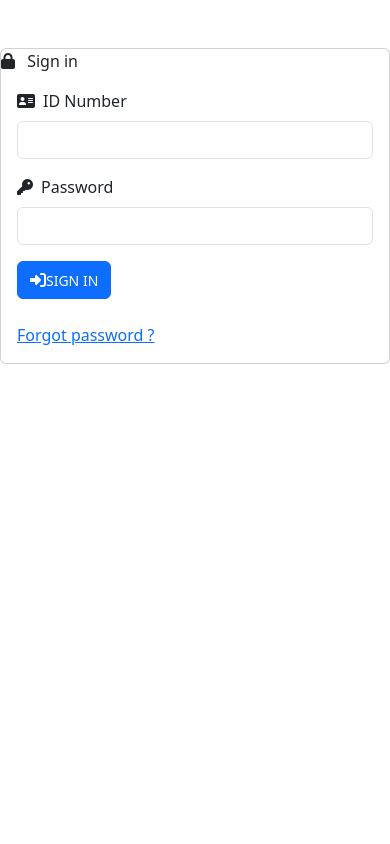
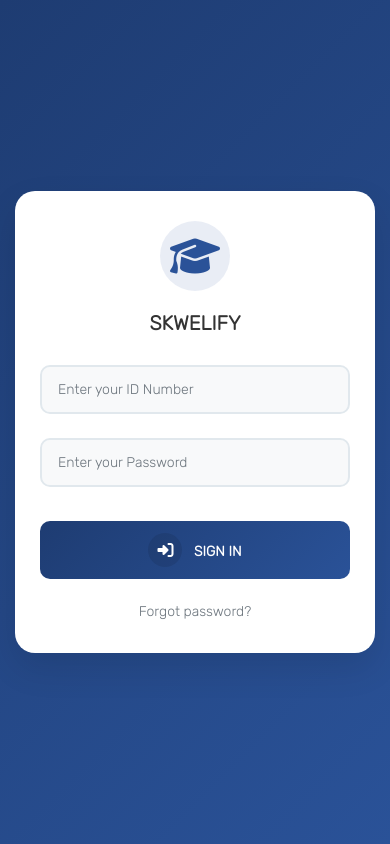
Before and after one commit to Christianjay27/Capstone-LMS, a Django app: page /en/accounts/login/?next=/en/ in a window 390 px wide. Run offline with Django 3.2, Linux system fonts and the light colour scheme; parts of the project's set-up code (start-up, migrations or seed data) failed here and were passed over; some libraries are stand-ins or nearby versions.

Commit message:
Login UI
Update the Login UI

```diff
--- a/static/js/main.js
+++ b/static/js/main.js
@@ -5,7 +5,34 @@
   document.getElementById("side-nav").classList.toggle("toggle-active");
   document.getElementById("main").classList.toggle("toggle-active");
   document.getElementById("top-navbar").classList.toggle("toggle-active");
-  document.querySelector(".manage-wrap").classList.toggle("toggle-active");
+
+  // Toggle manage-wrap if it exists (it may not be present on all pages)
+  const manageWrap = document.querySelector(".manage-wrap");
+  if (manageWrap) {
+    manageWrap.classList.toggle("toggle-active");
+  }
+
+  // Toggle icons between hamburger and close
+  const sidebarToggleIcon = document.querySelector("#side-nav .toggle-btn i");
+  const navbarToggleIcon = document.querySelector("#top-navbar .toggle-btn i");
+
+  if (document.getElementById("side-nav").classList.contains("toggle-active")) {
+    // Sidebar is open, show close icons
+    if (sidebarToggleIcon) {
+      sidebarToggleIcon.className = "fas fa-times";
+    }
+    if (navbarToggleIcon) {
+      navbarToggleIcon.className = "fas fa-times";
+    }
+  } else {
+    // Sidebar is closed, show hamburger icons
+    if (sidebarToggleIcon) {
+      sidebarToggleIcon.className = "fas fa-bars";
+    }
+    if (navbarToggleIcon) {
+      navbarToggleIcon.className = "fas fa-bars";
+    }
+  }
 }
 
 // #################################
--- a/static/scss/style.scss
+++ b/static/scss/style.scss
@@ -20,6 +20,14 @@
 
 :root {
   --primary: #f8d270;
+  --navbar-bg: #4a90e2;
+  --navbar-bg-gradient: linear-gradient(135deg, #4a90e2 0%, #357abd 100%);
+  --sidebar-bg: #2c3e50;
+  --sidebar-text: #ffffff;
+  --sidebar-hover: #34495e;
+  --search-bg: #ffffff;
+  --search-border: #e1e8ed;
+  --search-focus: #4a90e2;
 }
 
 *,
@@ -176,7 +184,7 @@
   -webkit-margin-start: -10px;
   z-index: 90;
   /*padding: 0.4rem 1rem;*/
-  background: #f5f5f5;
+  background: var(--navbar-bg-gradient);
   box-shadow: 0px 2px 5px 0px rgba(0, 0, 0, 0.1);
   transition: 0.3s;
 
@@ -411,16 +419,21 @@
 
       .toggle-btn {
         position: absolute;
-        top: 0;
-        right: 0;
-        left: 0;
+        top: 1rem;
+        right: 1rem;
         background-color: #fff;
         color: #f2f2f2;
-        padding: 0 1rem;
-        border-radius: 2px;
+        padding: 0.5rem;
+        border-radius: 4px;
         cursor: pointer;
         margin-left: auto;
         transition: 0.5s;
+        width: 40px;
+        height: 40px;
+        display: flex;
+        align-items: center;
+        justify-content: center;
+        z-index: 10;
 
         i {
           color: #999;
@@ -1339,3 +1352,158 @@
     transition: 0.5s;
   }
 }
+
+/* Login Page Styles */
+.login-container {
+  min-height: 100vh;
+  background: linear-gradient(135deg, #1e3c72 0%, #2a5298 100%);
+  display: flex;
+  align-items: center;
+  justify-content: center;
+  padding: 20px;
+}
+
+.login-card {
+  background: white;
+  border-radius: 20px;
+  box-shadow: 0 15px 35px rgba(0, 0, 0, 0.1);
+  padding: 40px;
+  width: 100%;
+  max-width: 400px;
+  text-align: center;
+}
+
+.login-header {
+  margin-bottom: 30px;
+}
+
+.login-icon {
+  margin-bottom: 20px;
+}
+
+.login-icon i {
+  font-size: 48px;
+  color: #2a5298;
+  background-color: rgba(42, 82, 152, 0.1);
+  border-radius: 50%;
+  width: 80px;
+  height: 80px;
+  display: inline-flex;
+  align-items: center;
+  justify-content: center;
+}
+
+.login-title {
+  color: #333;
+  font-size: 24px;
+  font-weight: 600;
+  margin: 0;
+}
+
+.login-input {
+  border: 2px solid #e1e8ed;
+  border-radius: 10px;
+  padding: 15px 20px;
+  font-size: 16px;
+  transition: all 0.3s ease;
+  background-color: #f8f9fa;
+
+  &:focus {
+    border-color: #2a5298;
+    background-color: white;
+    box-shadow: 0 0 0 3px rgba(42, 82, 152, 0.1);
+    outline: none;
+  }
+
+  &::placeholder {
+    color: #6c757d;
+    font-size: 14px;
+  }
+}
+
+.login-btn {
+  background: linear-gradient(135deg, #1e3c72 0%, #2a5298 100%);
+  border: none;
+  border-radius: 10px;
+  padding: 15px 30px;
+  font-size: 16px;
+  font-weight: 600;
+  color: white;
+  width: 100%;
+  transition: all 0.3s ease;
+  margin-top: 10px;
+
+  &:hover {
+    background: linear-gradient(135deg, #2a5298 0%, #1e3c72 100%);
+    transform: translateY(-2px);
+    box-shadow: 0 5px 15px rgba(42, 82, 152, 0.3);
+  }
+
+  &:active {
+    transform: translateY(0);
+  }
+
+  i {
+    margin-right: 8px;
+  }
+}
+
+.login-footer {
+  margin-top: 20px;
+}
+
+.forgot-password-link {
+  color: #6c757d;
+  text-decoration: none;
+  font-size: 14px;
+  transition: color 0.3s ease;
+
+  &:hover {
+    color: #2a5298;
+    text-decoration: underline;
+  }
+}
+
+.alert {
+  border-radius: 10px;
+  border: none;
+  padding: 15px 20px;
+  margin-bottom: 20px;
+  text-align: left;
+
+  &.alert-danger {
+    background-color: #f8d7da;
+    color: #721c24;
+  }
+}
+
+/* Responsive Design */
+@media (max-width: 480px) {
+  .login-container {
+    padding: 15px;
+  }
+
+  .login-card {
+    padding: 30px 25px;
+  }
+
+  .login-icon i {
+    font-size: 40px;
+    width: 70px;
+    height: 70px;
+  }
+
+  .login-title {
+    font-size: 20px;
+  }
+
+  .login-input {
+    padding: 12px 16px;
+    font-size: 14px;
+  }
+
+  .login-btn {
+    padding: 12px 24px;
+    font-size: 14px;
+  }
+}
--- a/templates/registration/login.html
+++ b/templates/registration/login.html
@@ -1,40 +1,45 @@
 {% extends 'registration/registration_base.html' %}
 {% load i18n %}
-{% block title %}{% trans 'Dj Learning Management System - Login' %}{% endblock title %}
+{% block title %}{% trans 'College LMS - Login' %}{% endblock title %}
 {% load crispy_forms_tags %}
-{% block content %}
 
-<div class="col-md-4 mx-auto mt-5">
-  <div class="card">
-    <div class="form-title">
-      <i class="fas fa-lock me-2"></i>
-      {% trans 'Sign in' %}
+{% block sidebar %}{% endblock %}
+{% block maincontent %}
+<div class="login-container">
+    <div class="login-card">
+        <div class="login-header">
+            <div class="login-icon">
+                <i class="fas fa-graduation-cap"></i>
             </div>
-    <div class="card-body">
+            <h1 class="login-title">SKWELIFY</h1>
+        </div>
+
         <form action="" method="POST" id="login-form">{% csrf_token %}
-          <div class="form-group mb-3">
-              <label class="mb-2" for="username_id"><i class="fas fa-address-card me-2"></i>{% trans 'ID Number' %}</label>
-              <input type="text" name="username" id="username_id" class="form-control" required>
+            <div class="form-group mb-4">
+                <input type="text" name="username" id="username_id" class="form-control login-input" placeholder="{% trans 'Enter your ID Number' %}" required>
                 <div id="message-wrapper"></div>
             </div>
-          <div class="form-group mb-3">
-              <label class="mb-2" for="password_id"><i class="fas fa-key me-2"></i>{% trans 'Password' %}</label>
-              <input type="password" name="password" id="password_id" class="form-control" required>
+            <div class="form-group mb-4">
+                <input type="password" name="password" id="password_id" class="form-control login-input" placeholder="{% trans 'Enter your Password' %}" required>
             </div>
+
             {% if form.errors %}
-                <span class="text-danger"><i class="fas fa-exclamation-circle"></i> {% trans 'Invalid ID & Password.' %}</span><br>
+                <div class="alert alert-danger" role="alert">
+                    <i class="fas fa-exclamation-circle"></i> {% trans 'Invalid ID & Password.' %}
+                </div>
             {% endif %}
 
-          <button type="submit" class="btn btn-primary" id="login-btn"><i class="fas fa-sign-in-alt"></i><small>{% trans 'SIGN IN' %}</small></button>
+            <button type="submit" class="btn btn-primary login-btn" id="login-btn">
+                <i class="fas fa-sign-in-alt"></i> {% trans 'SIGN IN' %}
+            </button>
         </form>
-        <br>
-        <div class="login-bottom">
-          <a href="{% url 'password_reset' %}" class="link">{% trans 'Forgot password ?' %}</a>
+
+        <div class="login-footer">
+            <a href="{% url 'password_reset' %}" class="forgot-password-link">{% trans 'Forgot password?' %}</a>
         </div>
     </div>
 </div>
-</div>
-{% endblock content %}
+{% endblock maincontent %}
 
 {% block js %}
 
```
Also changed, not shown: TODO.md (+18 -33 lines), templates/core/dashboard.html (+36 -16 lines), templates/sidebar.html (+8 -8 lines), static/css/style.min.css. Lines whose indentation alone changed are shown as unchanged.
